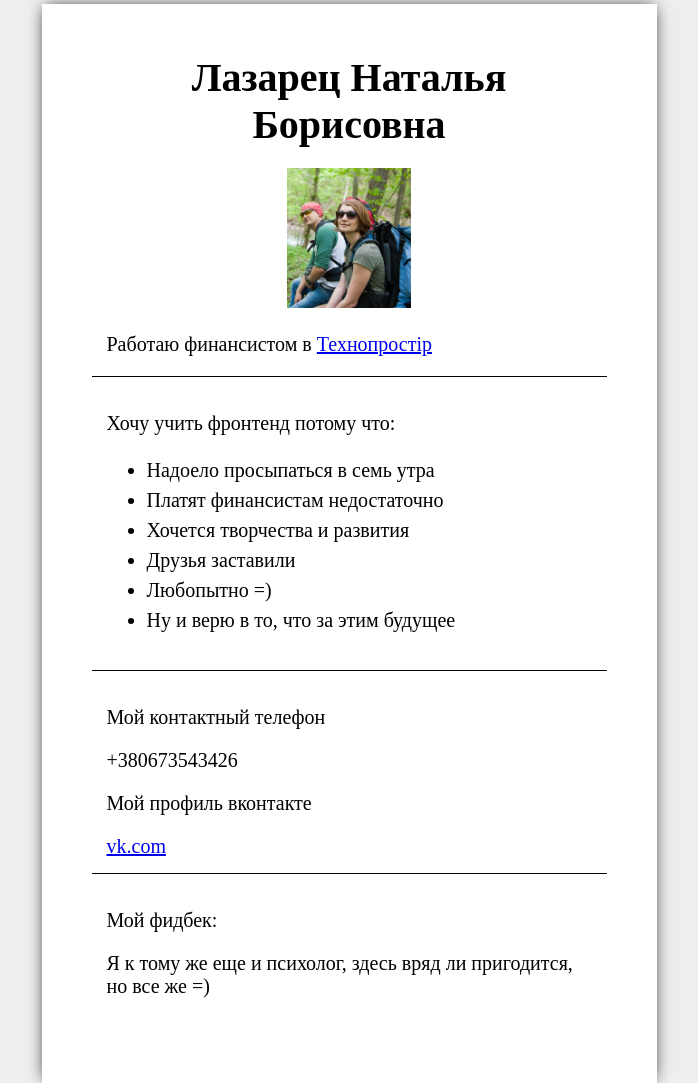
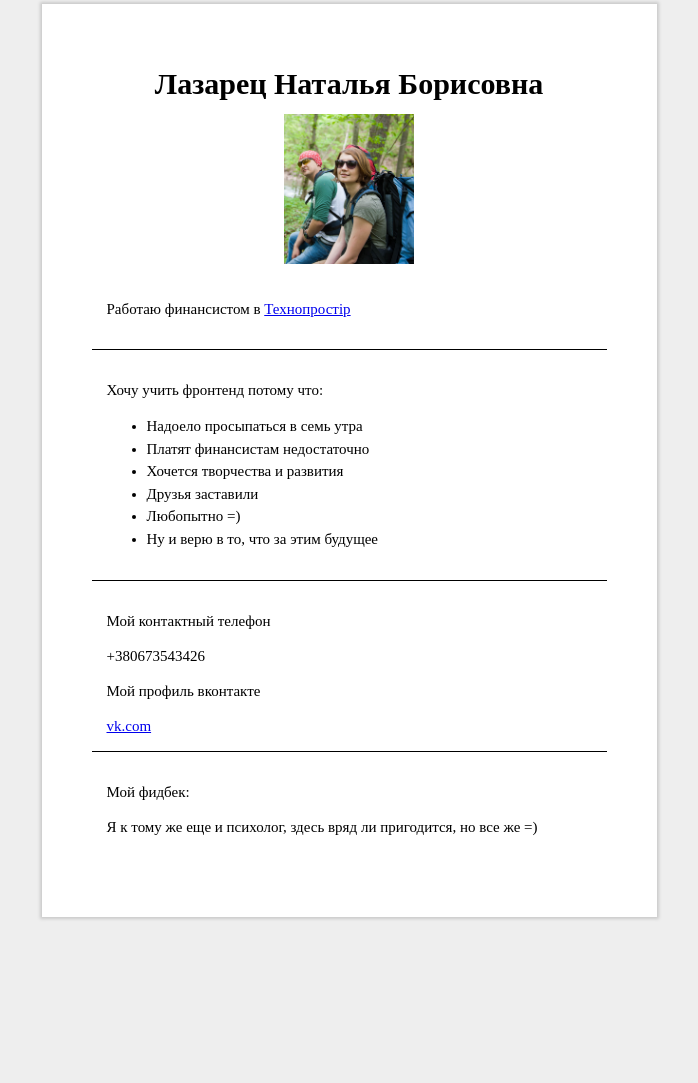
Before and after one commit to TerminalT/TerminalT.github.io, a plain HTML site: page lesson1/HW1.html in a window 1280 px wide. Shown: the top 1083 px of the page, without its empty margins (291-989 px from the left). After the commit the page ends 962 px from the top, so only its background shows below. Drawn offline with Linux system fonts and the light colour scheme.

Commit message:
next try 3

```diff
--- a/lesson1/HW1.html
+++ b/lesson1/HW1.html
@@ -7,10 +7,10 @@
 <body>
 	<h1>Лазарец Наталья Борисовна</h1>
 	<p class="foto">
-		<img src="img/1.jpg" alt="моя фотка" title="поход Бакота"></p>
-		<p class="work"> <span>
+		<img src="img/1.jpg" height="150px" width="130px" " alt="моя фотка" title="поход Бакота"></p>
+		<p class="work">
 			Работаю финансистом в
-			<a href="http://tehnoprostir.com.ua/" target="_blank">Технопростір</a></span>
+			<a href="http://tehnoprostir.com.ua/" target="_blank">Технопростір</a>
 		</p>
 	<div>
 		<p>Хочу учить фронтенд потому что:</p>
--- a/lesson1/style/style.css
+++ b/lesson1/style/style.css
@@ -1,30 +1,24 @@
 html{
-    background: #eeeeee;
+    background: #eee;
 }
 body{
-    font-size: 20px;
-    font-style: normal;
+    font: 15px/20px serif;
     width: 515px;
-    height: auto;
     margin: 4px auto 45px;
     padding: 50px;
     background-color: #fff;
-    box-shadow: 0 0 16px -4px;
+    box-shadow: 0 0 3px 2px #CBCBCB;
 }
 h1{
-    margin: 0 auto;
     text-align: center;
 }
-span{
-        padding: 15px 15px ;
-        margin: 0px auto;
-}
+.work{
+    padding: 15px 15px ;
+    text-align: left;
+    }
 div{
     border-top: 1px solid black;
     padding: 15px 15px;
-}
-img{
-    height: 140px;
 }
 ul{
     line-height: 1.5;
```
